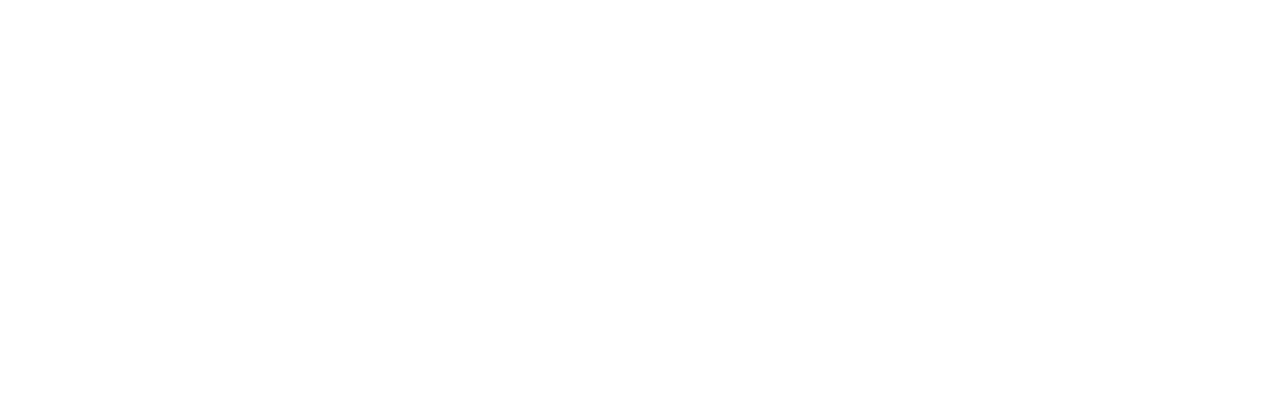
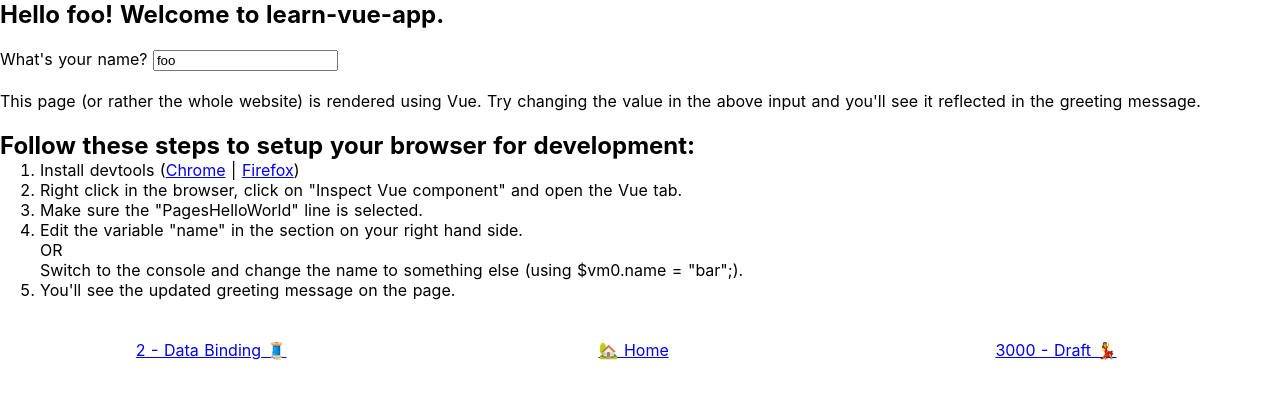
Before and after one commit to swapagarwal/learn-vue-app, a Nuxt app: page /browser-setup in a window 1280 px wide. Before the commit this address had no page. Shown: the top 398 px of the page. Built offline with nearby package versions, Linux system fonts and the light colour scheme; what vue-highlightjs would draw is missing.

Commit message:
move browser setup to its own tutorial

```diff
--- a/assets/tutorial-data.json
+++ b/assets/tutorial-data.json
@@ -21,5 +21,15 @@
     "id": "DataBinding",
     "path": "/data-binding",
     "name": "2 - Data Binding 🧵"
+  },
+  {
+    "id": "BrowserSetup",
+    "path": "/browser-setup",
+    "name": "100 - Browser Setup 🌐"
+  },
+  {
+    "id": "Draft",
+    "path": "/draft",
+    "name": "3000 - Draft 💃"
   }
 ]
--- /dev/null
+++ b/pages/browser-setup.vue
@@ -0,0 +1,52 @@
+<template>
+  <div>
+    <h2>Hello {{ name }}! Welcome to learn-vue-app.</h2>
+    <br>
+    What's your name? <input v-model='name'>
+    <br><br>
+    This page (or rather the whole website) is rendered using Vue. Try changing the value in the above input and you'll see it reflected in the greeting message.
+    <br><br>
+    <h2>Follow these steps to setup your browser for development:</h2>
+    <ol>
+      <li>
+        Install devtools (<a href='https://chrome.google.com/webstore/detail/vuejs-devtools/nhdogjmejiglipccpnnnanhbledajbpd' target='_blank'>Chrome</a> | <a href='https://addons.mozilla.org/en-US/firefox/addon/vue-js-devtools/' target='_blank'>Firefox</a>)
+      </li>
+      <li>
+        Right click in the browser, click on "Inspect Vue component" and open the Vue tab.
+      </li>
+      <li>
+        Make sure the "PagesHelloWorld" line is selected.
+      </li>
+      <li>
+        Edit the variable "name" in the section on your right hand side.
+        <br>
+        OR
+        <br>
+        Switch to the console and change the name to something else (using $vm0.name = "bar";).
+        <br>
+      </li>
+      <li>
+        You'll see the updated greeting message on the page.
+      </li>
+    </ol>
+    <TutorialNavigation/>
+  </div>
+</template>
+
+<script>
+  import TutorialNavigation from '~/components/TutorialNavigation.vue'
+  export default {
+    components: {
+      TutorialNavigation
+    },
+    data() {
+      return {
+        name: 'foo'
+      }
+    }
+  }
+</script>
+
+<style scoped>
+
+</style>
--- a/pages/hello-world.vue
+++ b/pages/hello-world.vue
@@ -28,36 +28,6 @@
     Done? Does your output (right side) match the expected output (left side)?
     <br>
     If yes, congratulations! You've successfully started your Vuetiful journey! See you in the next tutorial.
-    <br>
-    <h2>Hello {{ name }}! Welcome to learn-vue-app.</h2>
-    <br>
-    What's your name? <input v-model='name'>
-    <br><br>
-    This page (or rather the whole website) is rendered using Vue. Try changing the value in the above input and you'll see it reflected in the greeting message.
-    <br><br>
-    <h2>Brownie Tasks</h2>
-    <ol>
-      <li>
-        Install devtools (<a href='https://chrome.google.com/webstore/detail/vuejs-devtools/nhdogjmejiglipccpnnnanhbledajbpd' target='_blank'>Chrome</a> | <a href='https://addons.mozilla.org/en-US/firefox/addon/vue-js-devtools/' target='_blank'>Firefox</a>)
-      </li>
-      <li>
-        Right click in the browser, click on "Inspect Vue component" and open the Vue tab.
-      </li>
-      <li>
-        Make sure the "PagesHelloWorld" line is selected.
-      </li>
-      <li>
-        Edit the variable "name" in the section on your right hand side.
-        <br>
-        OR
-        <br>
-        Switch to the console and change the name to something else (using $vm0.name = "bar";).
-        <br>
-      </li>
-      <li>
-        You'll see the updated greeting message on the page.
-      </li>
-    </ol>
     <TutorialNavigation/>
   </div>
 </template>
@@ -72,7 +42,6 @@
     },
     data() {
       return {
-        name: 'foo',
         html: `<html>
     <head>...</head>
     <body>
```
